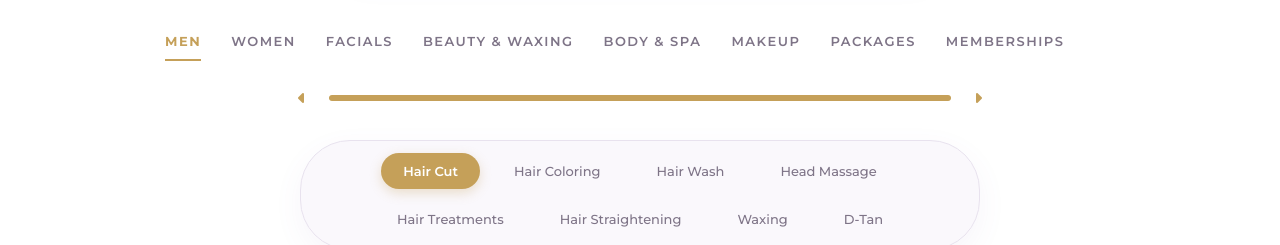
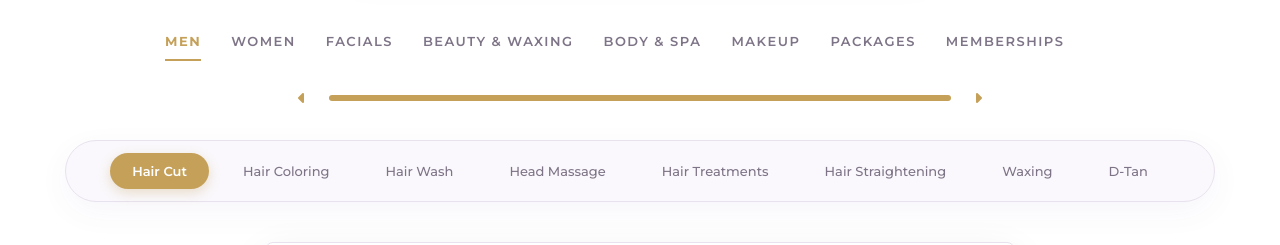
Before and after one commit to PavaniSwetha19/sri_aura_wellness, a website: page services.html in a window 1280 px wide. Shown: the part 2460-2705 px from the top of the page. Drawn offline with nearby package versions, Linux system fonts and the light colour scheme; a web font is replaced by a local one.

Commit message:
Expand subcategory pills container to 1150px max-width to display in a single line on desktop

```diff
--- a/style.css
+++ b/style.css
@@ -2212,7 +2212,7 @@ h1, h2, h3, h4, .section-title {
     align-items: center;
     flex-wrap: wrap;
     gap: 12px;
-    max-width: 680px;
+    max-width: 1150px;
     margin: 0 auto 40px auto;
     background-color: #FAF8FC;
     border: 1px solid var(--border-color);
```
